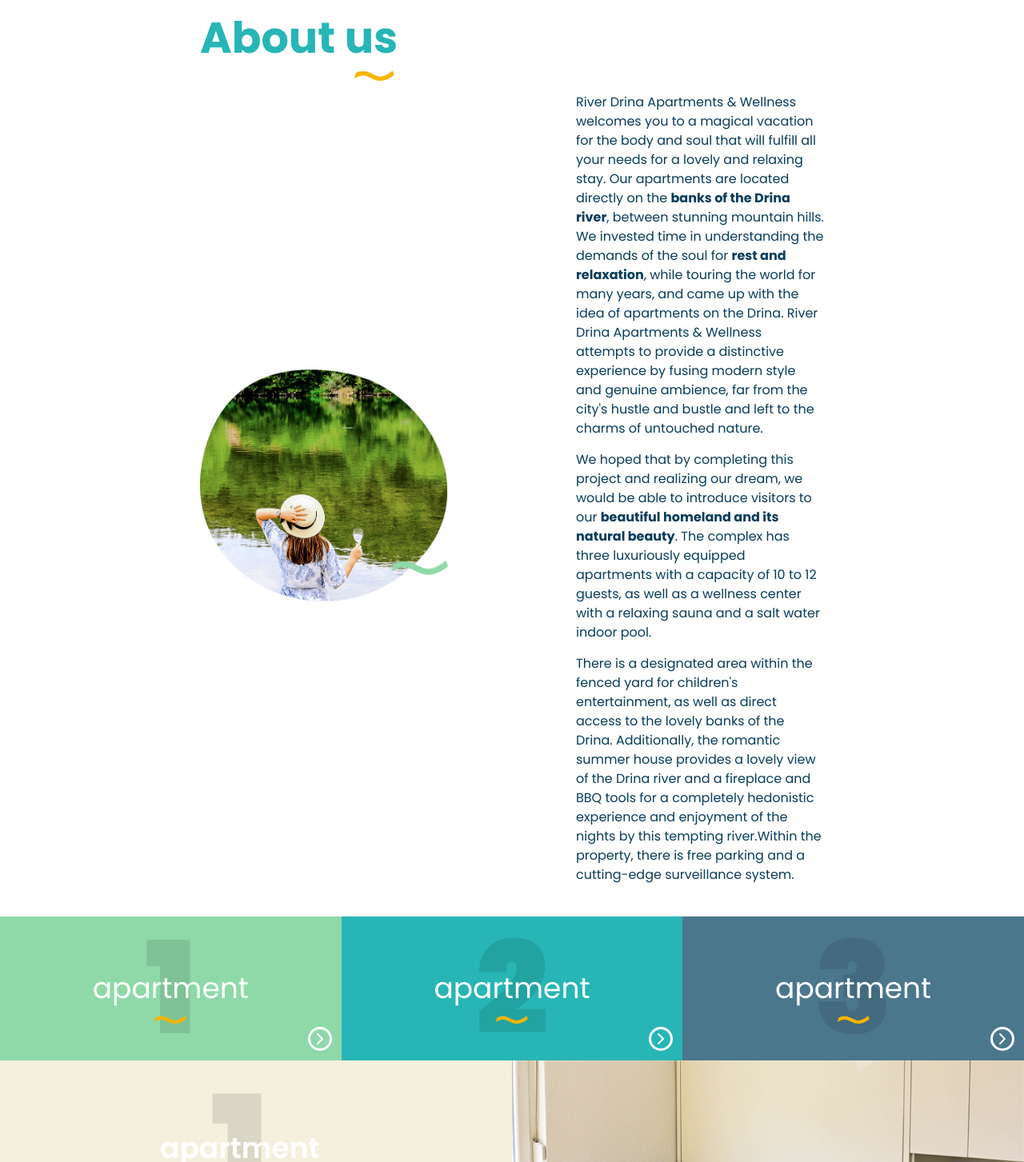
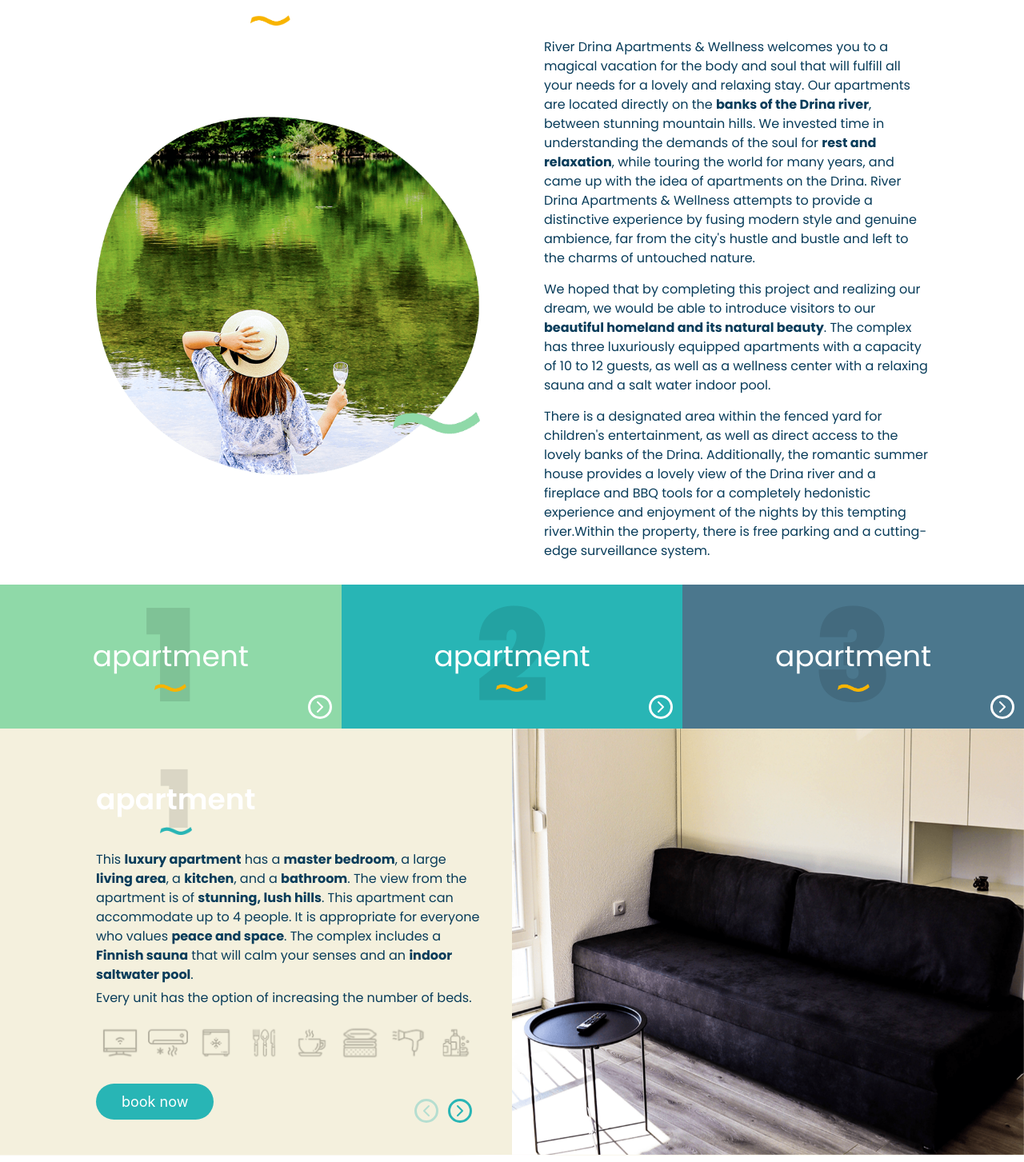
Before and after one commit to ekrehic/River-Drina, a Vue app: page /landing-page-draft in a window 1280 px wide. Shown: the part 1117-2570 px from the top of the page at 80% size. Built offline with nearby package versions, Linux system fonts and the light colour scheme.

Commit message:
responsivness

```diff
--- a/src/assets/scss/base/layout.scss
+++ b/src/assets/scss/base/layout.scss
@@ -2,6 +2,8 @@ body {
   min-height: 100vh;
   background: #ffffff;
   padding-top: 80px;
+  max-width: 2400px;
+  margin: 0 auto;
 
   @media screen and (max-width: 1024px) {
     padding-top: 56px;
@@ -11,8 +13,24 @@ body {
 .section {
   padding: 40px 250px;
 
+  @media screen and (min-width: 1920px) {
+    padding: 40px 300px;
+  }
+
+  @media screen and (min-width: 2250px) {
+    padding: 40px 350px;
+  }
+
+  @media screen and (max-width: 1600px) {
+    padding: 40px 180px;
+  }
+
+  @media screen and (max-width: 1412px) {
+    padding: 30px 120px;
+  }
+
   @media screen and (max-width: 1024px) {
-    padding: 30px 120px;
+    padding: 30px 80px;
   }
 
   @media screen and (max-width: 768px) {
--- a/src/components/sections/About.vue
+++ b/src/components/sections/About.vue
@@ -37,6 +37,14 @@ export default About;
   .column--image {
     padding-right: 80px;
 
+    @media screen and (max-width: 1316px) {
+      padding-right: 40px;
+    }
+
+    @media screen and (max-width: 1024px) {
+      padding-right: 20px;
+    }
+
     @media screen and (max-width: 768px) {
       padding: 5px 20px;
     }
@@ -49,6 +57,14 @@ export default About;
   .column--text {
     padding-left: 80px;
 
+    @media screen and (max-width: 1316px) {
+      padding-left: 40px;
+    }
+
+    @media screen and (max-width: 1024px) {
+      padding-left: 20px;
+    }
+
     @media screen and (max-width: 768px) {
       padding: 5px 20px;
     }
--- a/src/components/sections/Apartments.vue
+++ b/src/components/sections/Apartments.vue
@@ -20,9 +20,9 @@
         </span>
       </div>
     </div>
-    <div class="apartment" id="apartment">
-      <div class="apartment__info" :style="`background-color: ${apartments[currentSlide].color}`">
-        <div class="apartment__title">
+    <div class="apartment" id="apartment" :style="`background-color: ${apartments[currentSlide].color}`">
+      <div class="apartment__info">
+        <div class="apartment__title p-b-10">
                 <span class="apartment__title_number">
                   {{ apartments[currentSlide].id }}
                 </span>
@@ -34,12 +34,12 @@
                 </span>
         </div>
 
-        <div class="apartment__description">
+        <div class="apartment__description p-b-5">
           <p v-html="apartments[currentSlide].description" class="p-b-5"></p>
           <p v-html="$t('apartments.capacityInfo')" class="p-b-5"></p>
         </div>
 
-        <div class="apartment__icons">
+        <div class="apartment__icons p-b-10">
           <div
               v-for="(icon, index) in apartments[currentSlide].icons"
               :key="`ap-${currentSlide}-icon-${index}`"
@@ -326,9 +326,10 @@ export default Apartments;
     display: flex;
     position: relative;
 
-    @media screen and (max-width: 768px) {
+    @media screen and (max-width: 1024px) {
       display: flex;
       flex-direction: column-reverse;
+      align-items: center;
     }
 
     .apartment__info {
@@ -341,11 +342,27 @@ export default Apartments;
       align-items: flex-start;
       justify-content: space-around;
 
-      @media screen and (max-width: 1024px) {
-        padding: 40px 80px 80px 120px;
+      @media screen and (min-width: 1920px) {
+        padding: 40px 80px 80px 300px;
       }
 
-      @media screen and (max-width: 768px) {
+      @media screen and (min-width: 2250px) {
+        padding: 40px 80px 80px 350px;
+      }
+
+      @media screen and (max-width: 1600px) {
+        padding: 40px 80px 80px 180px;
+      }
+
+      @media screen and (max-width: 1412px) {
+        padding: 40px 40px 40px 120px;
+      }
+
+      @media screen and (max-width: 1024px) {
+        padding: 40px 80px 80px 80px;
+      }
+
+      @media screen and (max-width: 1024px) {
         padding: 40px;
         width: 100%;
         align-items: center;
@@ -363,6 +380,10 @@ export default Apartments;
         justify-content: center;
         align-items: center;
 
+        @media screen and (max-width: 1312px) and (min-width: 1024px) {
+          height: 100px;
+        }
+
         .apartment__title_line {
           max-width: 40px;
           position: relative;
@@ -379,6 +400,14 @@ export default Apartments;
           align-items: center;
           justify-content: center;
           z-index: 1;
+
+          @media screen and (max-width: 1312px) and (min-width: 1024px) {
+            font-size: 100px;
+          }
+
+          @media screen and (max-width: 1024px) {
+            font-size: 160px;
+          }
         }
 
         .apartment__title_apartment {
@@ -403,7 +432,7 @@ export default Apartments;
     .apartment__slider {
       width: 50%;
 
-      @media screen and (max-width: 768px) {
+      @media screen and (max-width: 1024px) {
         width: 100%;
       }
 
--- a/src/components/sections/Location.vue
+++ b/src/components/sections/Location.vue
@@ -1,10 +1,11 @@
 <template>
   <div class="location">
     <div class="columns is-multiline m-0">
-      <div class="column is-6 p-0 lh-0">
-        <img src="@/assets/images/RiverDrina_map.png" alt="map" >
+      <div class="column is-12-tablet is-6-desktop column--map p-0 lh-0">
+        <img src="@/assets/images/RiverDrina_map.png" alt="map" class="is-hidden-touch">
+        <img src="@/assets/images/RiverDrina_map-mobile.png" alt="map" class="is-hidden-desktop">
       </div>
-      <div class="column is-6 has-text-right column--location">
+      <div class="column is-12-tablet is-6-desktop has-text-right-desktop has-text-centered-touch column--location">
         <div class="location-info">
           <img src="@/assets/images/RiverDrina_green-shape.png" alt="map" class="location-info__img">
           <div class="location-info__txt">
@@ -37,6 +38,19 @@ export default Location;
 
 <style lang="scss">
 .location {
+  >.columns {
+    @media screen and (max-width: 1024px) {
+      display: flex;
+      flex-direction: column-reverse;
+    }
+  }
+
+  .column--map {
+    img {
+      width: 100%;
+    }
+  }
+
   .column--location {
     background-image: url("images/RiverDrina_location.png");
     background-size: cover;
@@ -47,15 +61,43 @@ export default Location;
     justify-content: center;
     align-items: center;
 
-    @media screen and (max-width: 1024px) {
+    @media screen and (max-width: 1600px) {
+      padding-right: 160px;
+    }
+
+    @media screen and (max-width: 1412px) {
       padding-right: 120px;
     }
+
+    @media screen and (max-width: 1024px) {
+      padding: 50px;
+    }
+
 
     .location-info {
       position: relative;
 
+      @media screen and (max-width: 1024px) {
+        display: flex;
+        align-items: center;
+        justify-content: center;
+        flex-direction: column;
+      }
+
       .location-info__img {
         max-width: calc(100% + 40px);
+
+        @media screen and (max-width: 1024px) {
+          max-width: 80%;
+        }
+
+        @media screen and (max-width: 768px) {
+          max-width: 100%;
+        }
+
+        @media screen and (max-width: 700px) {
+          display: none;
+        }
       }
 
       .location-info__txt {
@@ -69,9 +111,36 @@ export default Location;
           top: -40px;
         }
 
+        @media screen and (max-width: 1024px) {
+          top: 10px;
+        }
+
+        @media screen and (max-width: 700px) {
+          position: relative;
+          background: rgba(40, 181, 181, 0.5);
+          border-radius: 8px;
+          padding: 20px;
+        }
+
         h2, p {
           color: #fff;
           margin-bottom: 0;
+        }
+
+        h2 {
+          @media screen and (max-width: 1024px) {
+            font-size: 42px;
+            text-align: center;
+            display: inline-flex;
+            flex-direction: column;
+            align-items: center;
+          }
+        }
+
+        p{
+          @media screen and (max-width: 700px) {
+            padding-top: 25px;
+          }
         }
       }
 
@@ -81,6 +150,19 @@ export default Location;
         padding: 0 20px 0 60px;
         justify-content: center;
         align-items: center;
+
+        @media screen and (max-width: 1024px) {
+          padding: 0 150px;
+          text-align: center;
+        }
+
+        @media screen and (max-width: 768px) {
+          padding: 0 80px;
+        }
+
+        @media screen and (max-width: 700px) {
+          padding: 0;
+        }
       }
     }
   }
--- a/src/components/sections/Pool.vue
+++ b/src/components/sections/Pool.vue
@@ -10,12 +10,18 @@
             </span>
           </h2>
         </div>
-        <div class="column is-6 column__text">
+        <div class="column is-12-tablet is-6-desktop  column__text">
           <p v-html="$t(`pool.text`)"></p>
         </div>
-        <div class="column is-6 column__image">
-          <img src="@/assets/images/pool/pool_cover.png" alt="About River Drina"/>
+        <div class="column is-12-tablet is-6-desktop  column__image">
+          <img src="@/assets/images/pool/pool_cover.png" alt="About River Drina" class="is-hidden-touch"/>
         </div>
+      </div>
+    </div>
+    <div class="pool__img--touch lh-0">
+      <img src="@/assets/images/pool/pool_mobile.png" alt="About River Drina" class="is-hidden-desktop"/>
+      <div class="pool__img--touch__overlay">
+
       </div>
     </div>
   </div>
@@ -37,15 +43,40 @@ export default Pool;
   background: #2ca9f9;
 
   .pool {
-    height: 46.5vw;
+    min-height: 46.5vw;
     position: relative;
 
-    @media screen and (max-width: 768px) {
-      height: unset;
+    @media screen and (max-width: 1024px) {
+      min-height: unset;
+    }
+
+    @media screen and (min-width: 1920px) {
+      min-height: 40vw;
+      overflow: hidden;
+    }
+
+    @media screen and (min-width: 2250px) {
+      min-height: 32vw;
+      overflow: hidden;
     }
 
     .columns {
       height: 100%;
+      min-height: 35vw;
+
+      @media screen and (min-width: 1920px) {
+        min-height: 32vw;
+        overflow: hidden;
+      }
+
+      @media screen and (min-width: 2250px) {
+        min-height: 30vw;
+        overflow: hidden;
+      }
+
+      @media screen and (max-width: 1024px) {
+        min-height: unset;
+      }
 
       .column__title,
       .column__text {
@@ -56,6 +87,10 @@ export default Pool;
       .column__text {
         padding-right: 80px;
 
+        @media screen and (max-width: 1024px) {
+          padding: 5px 20px;
+        }
+
         @media screen and (max-width: 768px) {
           padding: 5px 20px;
         }
@@ -64,8 +99,8 @@ export default Pool;
       .column__image {
         img {
           position: absolute;
-          top: 0;
-          left: 0;
+          bottom: 0;
+          right: 0;
           z-index: 1;
         }
       }
@@ -75,5 +110,21 @@ export default Pool;
       color: #ffffff;
     }
   }
+
+  .pool__img--touch {
+    position: relative;
+
+    img {
+      width: 100%;
+    }
+
+    .pool__img--touch__overlay {
+      position: absolute;
+      width: 100%;
+      height: 40%;
+      top: -5px;
+      background: linear-gradient(180deg, #2ca9f9 0%, #2ca9f9 15%, transparent 100%);
+    }
+  }
 }
 </style>
--- a/src/components/sections/Wellness.vue
+++ b/src/components/sections/Wellness.vue
@@ -40,6 +40,14 @@ export default Wellness;
   .column--image {
     padding-right: 80px;
 
+    @media screen and (max-width: 1316px) {
+      padding-right: 40px;
+    }
+
+    @media screen and (max-width: 1024px) {
+      padding-right: 20px;
+    }
+
     @media screen and (max-width: 768px) {
       padding: 5px 20px;
     }
@@ -49,6 +57,14 @@ export default Wellness;
   .column--text {
     padding-left: 80px;
 
+    @media screen and (max-width: 1316px) {
+      padding-left: 40px;
+    }
+
+    @media screen and (max-width: 1024px) {
+      padding-left: 20px;
+    }
+
     @media screen and (max-width: 768px) {
       padding: 5px 20px;
     }
```
Also changed, not shown: src/assets/images/RiverDrina_map-mobile.png (added), src/assets/images/pool/pool_mobile.png (added).
